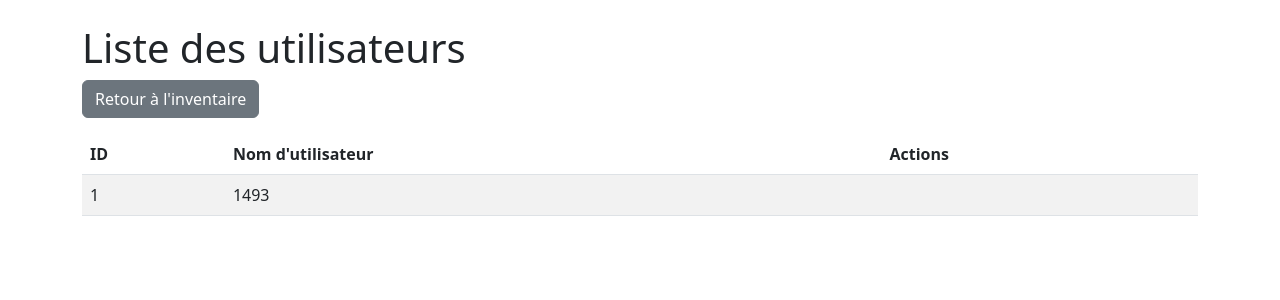
After one commit to Fanamby93/inventaire-materiels, a Flask app: page /utilisateurs in a window 1280 px wide. The commit adds this page. Shown: the top 300 px of the page. Run offline with Flask 3, Linux system fonts and the light colour scheme; a user stored in the database is signed in; data comes from the database, SQL or seed files in the repository; both versions use the stored data as it was after the commit.

Commit message:
Mise à jour de l'application

```diff
--- a/app.py
+++ b/app.py
@@ -3,6 +3,7 @@ from flask_sqlalchemy import SQLAlchemy
 from io import StringIO, BytesIO
 import csv
 from datetime import datetime
+from werkzeug.security import generate_password_hash, check_password_hash
 
 app = Flask(__name__)
 app.secret_key = 'votre_cle_secrete_ici'
@@ -37,6 +38,17 @@ class Historique(db.Model):
     date_action = db.Column(db.String(20), nullable=False)
     details = db.Column(db.Text)
     utilisateur = db.Column(db.String(100))
+
+class User(db.Model):
+    id = db.Column(db.Integer, primary_key=True)
+    username = db.Column(db.String(80), unique=True, nullable=False)
+    password_hash = db.Column(db.String(200), nullable=False)
+
+    def set_password(self, password):
+        self.password_hash = generate_password_hash(password)
+
+    def check_password(self, password):
+        return check_password_hash(self.password_hash, password)
 
 # ------------------ BASE ------------------
 with app.app_context():
@@ -117,6 +129,16 @@ def ajouter():
             flash(f'Erreur: {e}', 'danger')
     return render_template('ajouter.html')
 
+@app.route('/utilisateurs')
+def utilisateurs():
+    if 'logged_in' not in session:
+        return redirect(url_for('login'))
+
+    users = User.query.order_by(User.username).all()
+    return render_template('utilisateurs.html', users=users)
+
+
+
 @app.route('/attribuer/<int:id>', methods=['GET', 'POST'])
 def attribuer(id):
     if 'logged_in' not in session:
@@ -182,6 +204,26 @@ def retourner(id):
             db.session.rollback()
             flash(f'Erreur lors du retour: {e}', 'danger')
     return redirect(url_for('index'))
+
+@app.route('/signup', methods=['GET', 'POST'])
+def signup():
+    if request.method == 'POST':
+        username = request.form['username']
+        password = request.form['password']
+
+        if User.query.filter_by(username=username).first():
+            flash('Nom d’utilisateur déjà utilisé', 'danger')
+            return redirect(url_for('signup'))
+
+        user = User(username=username)
+        user.set_password(password)
+        db.session.add(user)
+        db.session.commit()
+        flash('Compte créé avec succès ! Vous pouvez vous connecter.', 'success')
+        return redirect(url_for('login'))
+
+    return render_template('signup.html')
+
 
 @app.route('/supprimer/<int:id>')
 def supprimer(id):
--- a/templates/index.html
+++ b/templates/index.html
@@ -11,6 +11,8 @@
 <body>
     <nav class="navbar navbar-light bg-light justify-content-end px-4 py-2">
     <span class="me-auto fw-bold">Bienvenue dans l’inventaire</span>
+    <a href="{{ url_for('utilisateurs') }}" class="btn btn-primary me-2">
+        <i class="bi bi-people"></i> Voir les utilisateurs
     <a href="{{ url_for('logout') }}" class="btn btn-outline-danger">
         <i class="bi bi-box-arrow-right"></i> Déconnexion
     </a>
--- a/templates/login.html
+++ b/templates/login.html
@@ -45,9 +45,10 @@
         <label for="password" class="form-label">Mot de passe</label>
         <input type="password" class="form-control" id="password" name="password" required>
     </div>
-            <div class="d-grid">
+    <div class="d-grid mb-2">
         <button type="submit" class="btn btn-primary">Se connecter</button>
     </div>
+    <p class="text-center">Pas encore de compte ? <a href="{{ url_for('signup') }}">Créer un compte</a></p>
 </form>
     </div>
 
--- /dev/null
+++ b/templates/utilisateurs.html
@@ -0,0 +1,47 @@
+<!DOCTYPE html>
+<html lang="fr">
+<head>
+    <meta charset="UTF-8">
+    <title>Liste des utilisateurs</title>
+    <link href="https://cdn.jsdelivr.net/npm/bootstrap@5.3.0/dist/css/bootstrap.min.css" rel="stylesheet">
+</head>
+<body class="container mt-4">
+
+    <h1>Liste des utilisateurs</h1>
+    <a href="{{ url_for('index') }}" class="btn btn-secondary mb-3">Retour à l'inventaire</a>
+
+    {% if users %}
+        <table class="table table-striped">
+            <thead>
+                <tr>
+                    <th>ID</th>
+                    <th>Nom d'utilisateur</th>
+                    <th>Actions</th>
+                </tr>
+            </thead>
+            <tbody>
+                {% for user in users %}
+                <tr>
+                    <td>{{ user.id }}</td>
+                    <td>{{ user.username }}</td>
+                    <td>
+                        {% if session.role == 'admin' %}
+<form action="{{ url_for('supprimer_utilisateur', id=user.id) }}" method="post" style="display:inline;"
+      onsubmit="return confirm('Voulez-vous vraiment supprimer cet utilisateur ?');">
+    <button type="submit" class="btn btn-sm btn-danger" title="Supprimer utilisateur">
+        <i class="bi bi-trash"></i> Supprimer
+    </button>
+</form>
+{% endif %}
+
+                    </td>
+                </tr>
+                {% endfor %}
+            </tbody>
+        </table>
+    {% else %}
+        <p>Aucun utilisateur trouvé.</p>
+    {% endif %}
+
+</body>
+</html>
```
Also changed, not shown: templates/signup.html (added, +25 -0 lines), instance/inventaire.db. Lines whose indentation alone changed are shown as unchanged.
